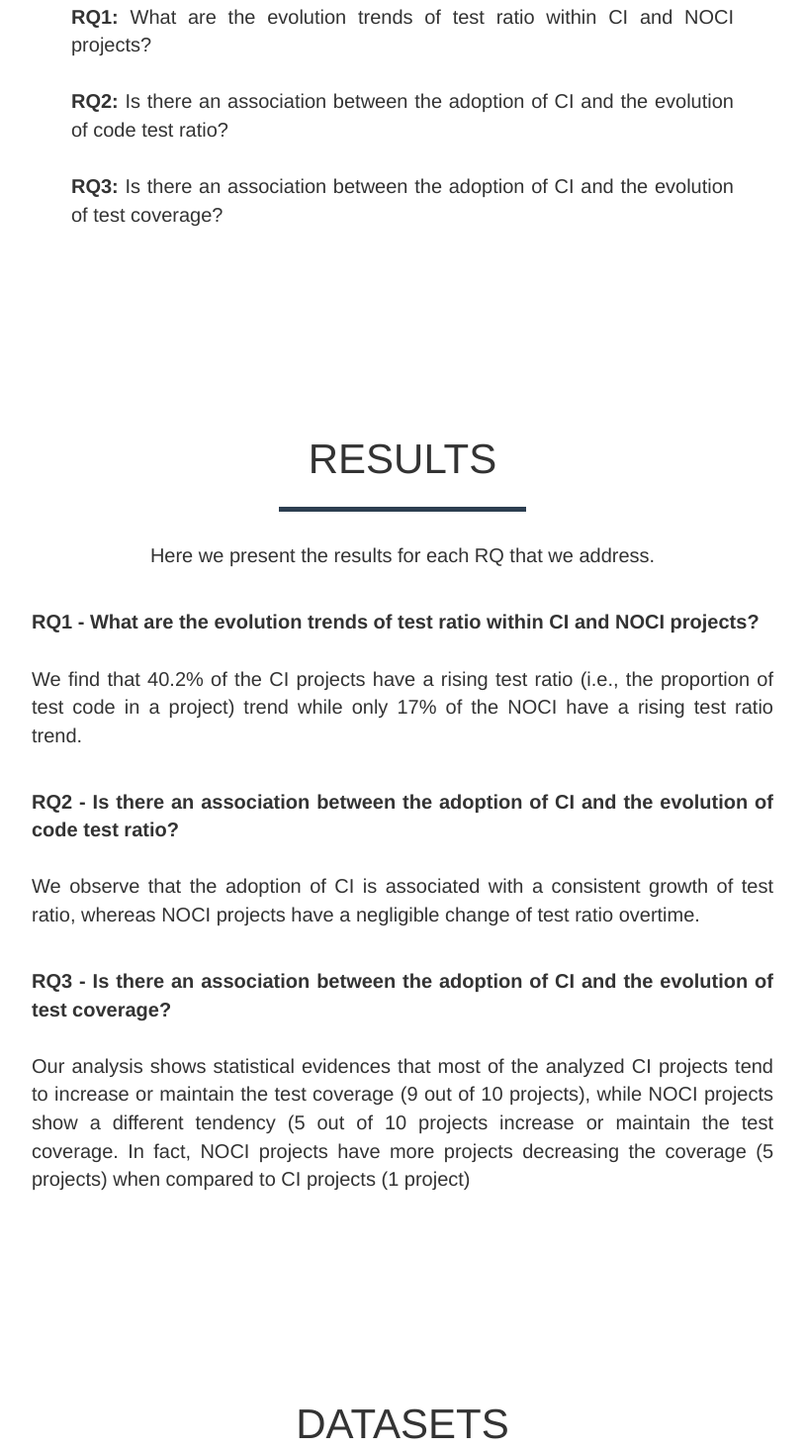
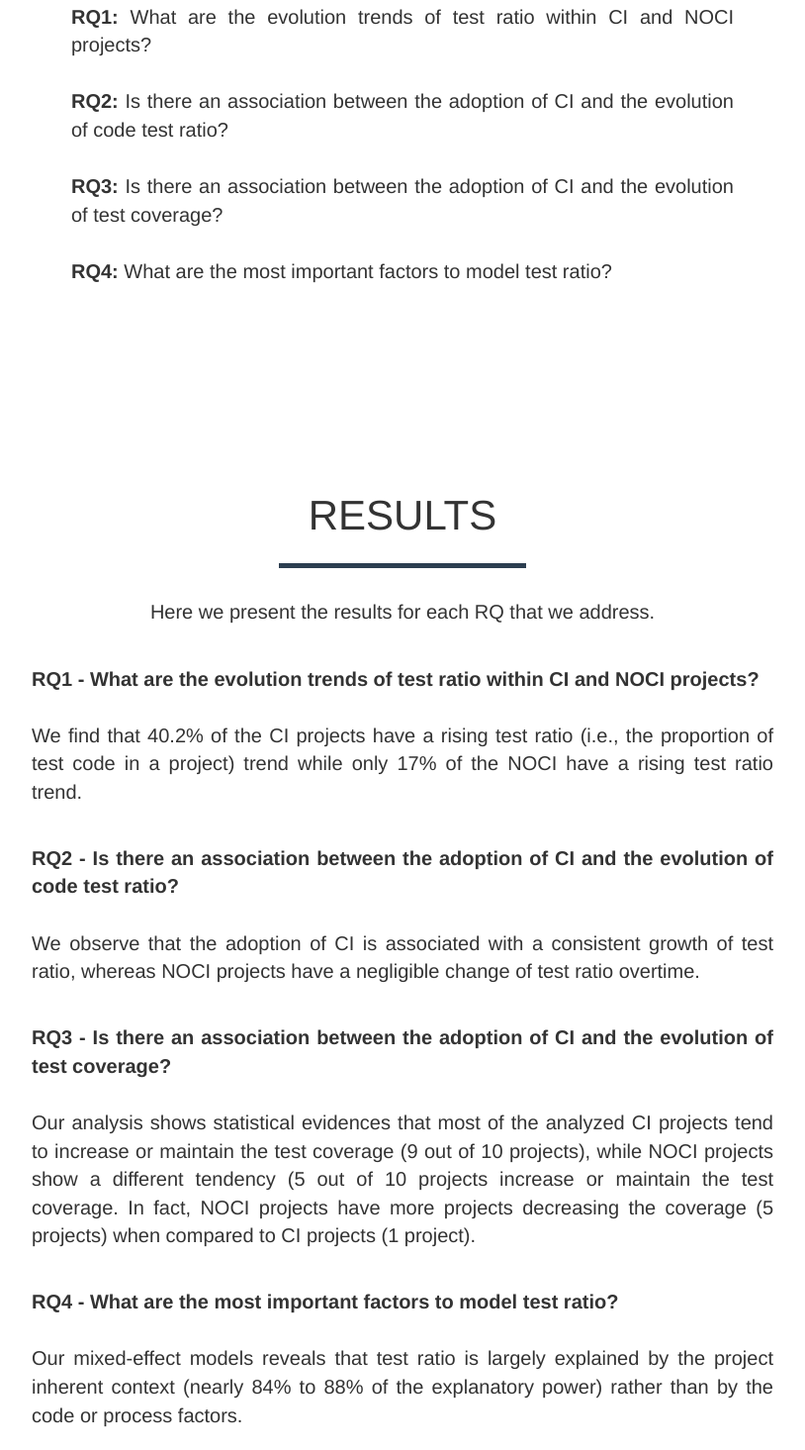
Before and after one commit to ciqualityresearch/icsme2019, a website with bundled scripts: page index.html in a window 1280 px wide. Shown: the part 1097-2562 px from the top of the page at 99% size, without its empty margins (233-1047 px from the left). Built offline with nearby package versions, Linux system fonts and the light colour scheme.

Commit message:
adding rq4

```diff
--- a/index.html
+++ b/index.html
@@ -143,6 +143,11 @@
 
                     <br><br>
                     <b>RQ3:</b> Is there an association between the adoption of CI and the evolution of test coverage?
+
+
+                    <br><br>
+                    <b>RQ4:</b> What are the most important factors to model test
+                    ratio?
                     </p>
 
                     <!-- <p style="padding-left:40px;padding-right:40px;" class="text-center">
@@ -195,12 +200,20 @@
                     <br>
                     We observe that the adoption of CI is associated with a consistent growth of test ratio, whereas NOCI projects have a negligible change of test ratio overtime.
                     <br><br>
+                    </p>
 
                     <p class="text-justify">
-
                     <b>RQ3 - Is there an association between the adoption of CI and the evolution of test coverage?</b>
                     <br><br>
-                    Our analysis shows statistical evidences that most of the analyzed CI projects tend to increase or maintain the test coverage (9 out of 10 projects), while NOCI projects show a different tendency (5 out of 10 projects increase or maintain the test coverage. In fact, NOCI projects have  more projects  decreasing  the coverage  (5 projects) when compared to CI projects (1 project)
+                    Our analysis shows statistical evidences that most of the analyzed CI projects tend to increase or maintain the test coverage (9 out of 10 projects), while NOCI projects show a different tendency (5 out of 10 projects increase or maintain the test coverage. In fact, NOCI projects have  more projects  decreasing  the coverage  (5 projects) when compared to CI projects (1 project).
+                    <br><br>
+                    </p>
+
+                    <p class="text-justify">
+                    <b>RQ4 - What are the most important factors to model test ratio?</b>
+                    <br><br>
+                    Our mixed-effect models reveals that test ratio is largely explained  by  the  project  inherent  context (nearly 84% to 88% of the explanatory power) rather  than by the code or process factors.
+                    </p>
                     <!-- <p class="text-center">
                         <a href="#rq3-r-squared-and-optimism" class="btn btn-success portfolio-link" data-toggle="modal">
                             <i class="fa fa-search-plus fa-1x"></i> <b>RQ3: R² and R² optimism</b>
```
